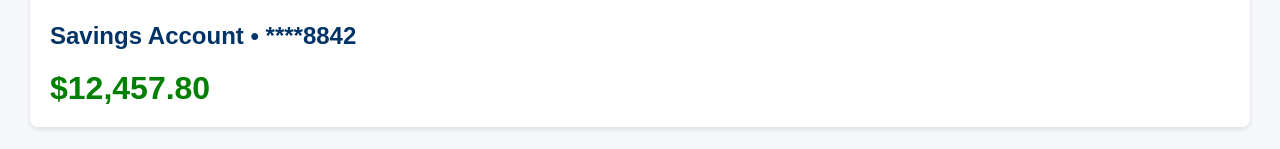
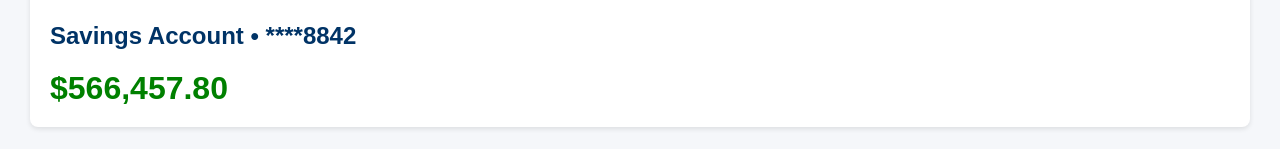
Before and after one commit to vdsc/onlinebankingsitetest, a plain HTML site: page index.html in a window 1280 px wide. Shown: the part 261-410 px from the top of the page. Drawn offline with nearby package versions, Linux system fonts and the light colour scheme.

Commit message:
Update index.html

```diff
--- a/index.html
+++ b/index.html
@@ -171,7 +171,7 @@
         <!-- SAVINGS ACCOUNT -->
         <div class="account-box">
             <h2>Savings Account • ****8842</h2>
-            <div class="account-balance">$12,457.80</div>
+            <div class="account-balance">$566,457.80</div>
         </div>
 
         <!-- LATEST TRANSACTIONS -->
```
